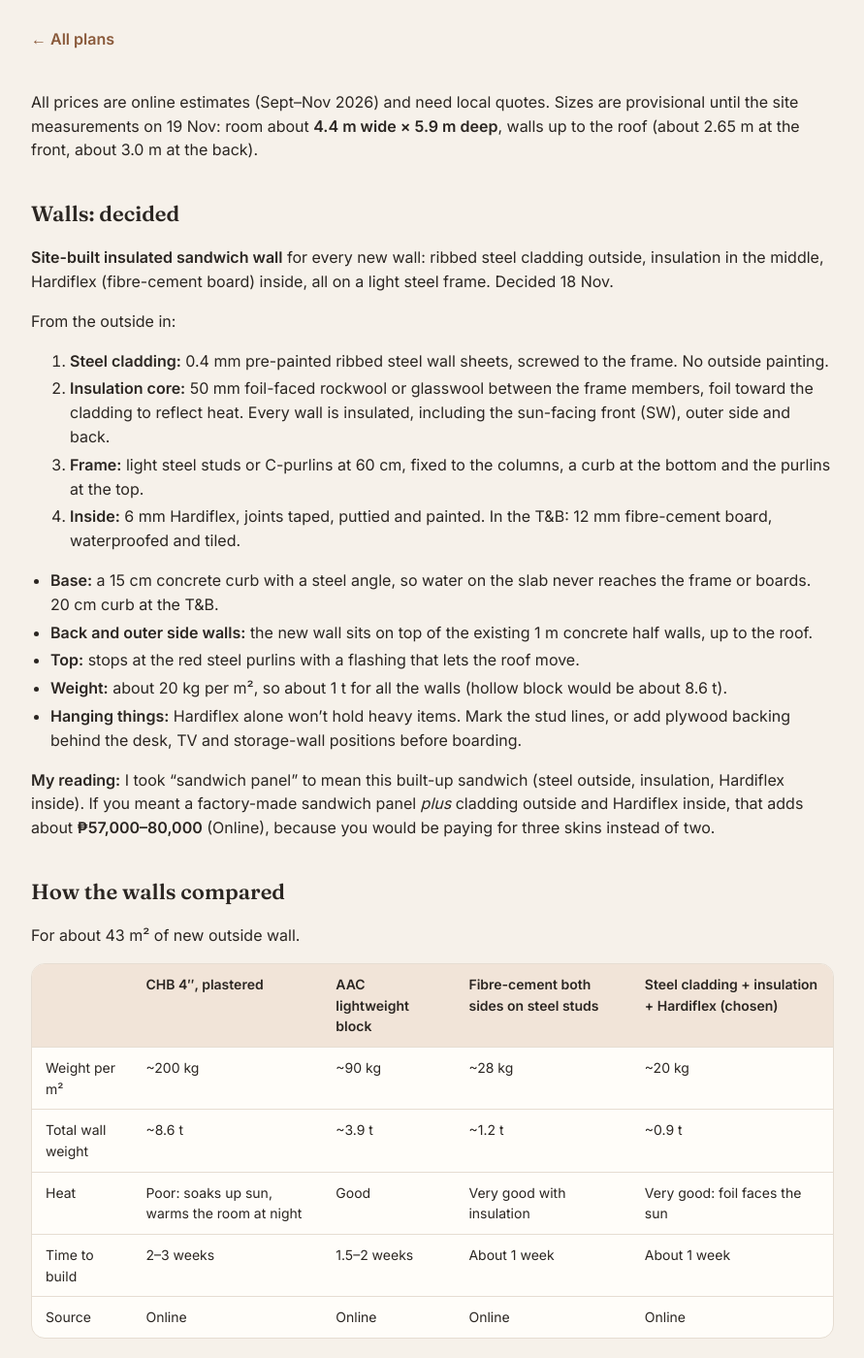
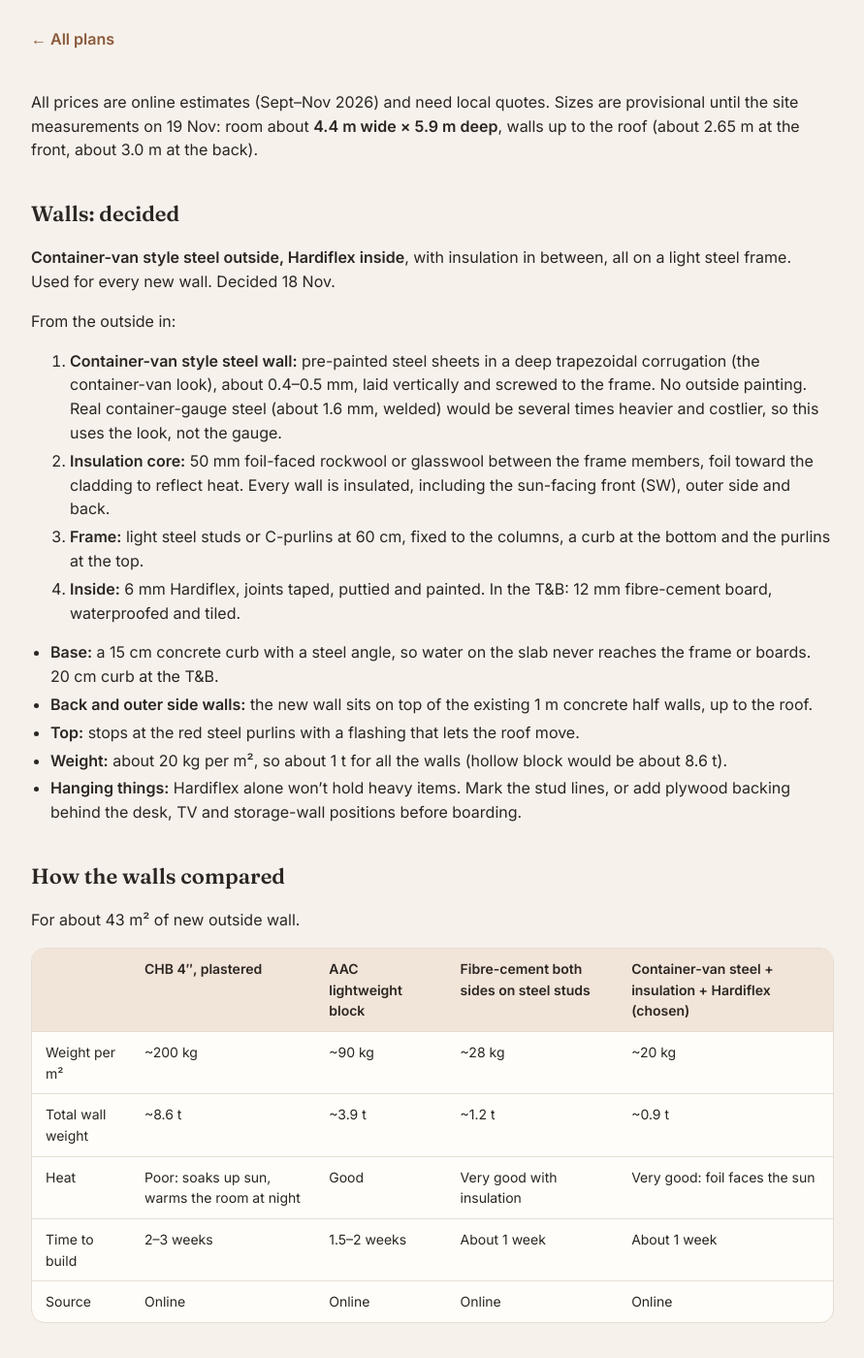
Before and after one commit to tatayotter/navarro-house, a Jekyll site: the page built from rooms/rooftop-room.md, in a window 1280 px wide and 1400 px high. Shown: the whole window at 97% size, without its empty margins (194-1085 px from the left). Built offline with Jekyll 4.4.1, drawn with Linux system fonts in a browser that asks for light colours; some of the changed text lies outside the part shown.

Commit message:
Rooftop room: container-van style steel outside, Hardiflex inside; drop panel add-on note
Co-Authored-By: Claude Opus 5.5 <noreply@anthropic.com>
Claude-Session: https://claude.ai/code/session_01RUWgCRJLVxxppr6mnyKY9C

```diff
--- a/index.html
+++ b/index.html
@@ -131,7 +131,7 @@ footer a{color:var(--accent);font-weight:500}
   <p class="sub">What's done, what's next.</p>
   <div class="status">
     <div class="st"><span class="pill p-work">Building soon</span><div><b>Steel stair to the rooftop</b><span class="d">Final design done. Steel bought, welder hired.</span></div></div>
-    <a class="st" href="rooms/rooftop-room.html"><span class="pill p-wait">Draft</span><div><b>Rooftop room</b><span class="d">Room with its own T&amp;B, queen bed and window AC. Walls: steel cladding outside, insulation, Hardiflex inside. About ₱205k–345k (online estimate). Final site measurements coming.</span></div><span class="arrow">›</span></a>
+    <a class="st" href="rooms/rooftop-room.html"><span class="pill p-wait">Draft</span><div><b>Rooftop room</b><span class="d">Room with its own T&amp;B, queen bed and window AC. Walls: container-van style steel outside, insulation, Hardiflex inside. About ₱205k–345k (online estimate). Final site measurements coming.</span></div><span class="arrow">›</span></a>
     <div class="st"><span class="pill p-wait">Measuring</span><div><b>Front gate</b><span class="d">Roll-up car shutter plus a small door. Waiting on final measurements.</span></div></div>
     <a class="st" href="house/electrical-materials.html"><span class="pill p-wait">For checking</span><div><b>Electrical wiring</b><span class="d">Whole-house plan drafted: 20 ceiling lights, 32 outlets, 12 smart switch plates. Materials about ₱113k to ₱179k (online estimate). The electrician will check it.</span></div><span class="arrow">›</span></a>
     <a class="st" href="house/plumbing-materials.html"><span class="pill p-wait">Draft</span><div><b>Plumbing</b><span class="d">Decided: our own new septic tank under the car bay (the old one is shared with the neighbours). Water tank and booster pump. Materials about ₱86k–130k (online estimate).</span></div><span class="arrow">›</span></a>
--- a/rooms/rooftop-room.md
+++ b/rooms/rooftop-room.md
@@ -4,18 +4,18 @@ status: Draft
 cost: "₱205k–345k"
 price_source: online
 updated: 18 Nov 2026
-summary: The closed room on the rooftop under the existing shed roof, with its own T&B, a queen bed, a desk and a window aircon. Walls are a site-built insulated sandwich: steel cladding outside, Hardiflex inside. This page costs the walls, floor, ceiling, doors and windows, and T&B finishes.
+summary: The closed room on the rooftop under the existing shed roof, with its own T&B, a queen bed, a desk and a window aircon. Walls: container-van style steel outside, insulation, Hardiflex inside. This page costs the walls, floor, ceiling, doors and windows, and T&B finishes.
 ---
 
 All prices are online estimates (Sept–Nov 2026) and need local quotes. Sizes are provisional until the site measurements on 19 Nov: room about **4.4 m wide × 5.9 m deep**, walls up to the roof (about 2.65 m at the front, about 3.0 m at the back).
 
 ## Walls: decided
 
-**Site-built insulated sandwich wall** for every new wall: ribbed steel cladding outside, insulation in the middle, Hardiflex (fibre-cement board) inside, all on a light steel frame. Decided 18 Nov.
+**Container-van style steel outside, Hardiflex inside**, with insulation in between, all on a light steel frame. Used for every new wall. Decided 18 Nov.
 
 From the outside in:
 
-1. **Steel cladding:** 0.4 mm pre-painted ribbed steel wall sheets, screwed to the frame. No outside painting.
+1. **Container-van style steel wall:** pre-painted steel sheets in a deep trapezoidal corrugation (the container-van look), about 0.4–0.5 mm, laid vertically and screwed to the frame. No outside painting. Real container-gauge steel (about 1.6 mm, welded) would be several times heavier and costlier, so this uses the look, not the gauge.
 2. **Insulation core:** 50 mm foil-faced rockwool or glasswool between the frame members, foil toward the cladding to reflect heat. Every wall is insulated, including the sun-facing front (SW), outer side and back.
 3. **Frame:** light steel studs or C-purlins at 60 cm, fixed to the columns, a curb at the bottom and the purlins at the top.
 4. **Inside:** 6 mm Hardiflex, joints taped, puttied and painted. In the T&B: 12 mm fibre-cement board, waterproofed and tiled.
@@ -26,13 +26,11 @@ From the outside in:
 - **Weight:** about 20 kg per m², so about 1 t for all the walls (hollow block would be about 8.6 t).
 - **Hanging things:** Hardiflex alone won't hold heavy items. Mark the stud lines, or add plywood backing behind the desk, TV and storage-wall positions before boarding.
 
-**My reading:** I took "sandwich panel" to mean this built-up sandwich (steel outside, insulation, Hardiflex inside). If you meant a factory-made sandwich panel *plus* cladding outside and Hardiflex inside, that adds about **₱57,000–80,000** (Online), because you would be paying for three skins instead of two.
-
 ## How the walls compared
 
 For about 43 m² of new outside wall.
 
-| | CHB 4″, plastered | AAC lightweight block | Fibre-cement both sides on steel studs | Steel cladding + insulation + Hardiflex (chosen) |
+| | CHB 4″, plastered | AAC lightweight block | Fibre-cement both sides on steel studs | Container-van steel + insulation + Hardiflex (chosen) |
 |---|---|---|---|---|
 | Weight per m² | ~200 kg | ~90 kg | ~28 kg | ~20 kg |
 | Total wall weight | ~8.6 t | ~3.9 t | ~1.2 t | ~0.9 t |
@@ -44,7 +42,7 @@ For about 43 m² of new outside wall.
 
 | Section | Low (₱) | High (₱) | Source |
 |---|---|---|---|
-| Walls: frame, cladding, insulation, Hardiflex, curb, T&B partitions, paint | 84,410 | 131,260 | Online |
+| Walls: frame, container-van steel, insulation, Hardiflex, curb, T&B partitions, paint | 84,410 | 131,260 | Online |
 | Floor (porcelain tiles) | 16,500 | 28,700 | Online |
 | Ceiling with vents | 21,000 | 33,000 | Online |
 | Doors and windows | 34,500 | 62,000 | Online |
@@ -59,7 +57,7 @@ For about 43 m² of new outside wall.
 | Item | Qty | Low (₱) | High (₱) | Source |
 |---|---|---|---|---|
 | Light steel frame (studs or C-purlins at 60 cm), angles, frames around openings | 43 m² | 10,750 | 17,200 | Online |
-| Ribbed pre-painted steel wall cladding 0.4 mm (with laps and waste) | 49 m² | 17,150 | 26,950 | Online |
+| Container-van style corrugated steel sheet, pre-painted, 0.4–0.5 mm (with laps and waste) | 49 m² | 17,150 | 26,950 | Online |
 | Breathable wrap behind the cladding | 43 m² | 2,150 | 3,870 | Online |
 | Insulation 50 mm, foil-faced rockwool or glasswool | 43 m² | 5,160 | 9,460 | Online |
 | Hardiflex 6 mm inside (with waste) | 47 m² | 8,750 | 11,830 | Online |
@@ -140,7 +138,7 @@ The walls attaching to the roof columns is already approved. Please check these
 ## To measure on 19 Nov
 
 - Room front wall to back wall, and inside width.
-- Roof height at the front and back of the room (sets cladding lengths).
+- Roof height at the front and back of the room (sets the steel sheet lengths).
 - Slab slope: how much the floor drops from back to front (sets tile vs SPC).
 - Where the roof drains are, and whether any fall inside the room.
 
@@ -148,7 +146,7 @@ The walls attaching to the roof columns is already approved. Please check these
 
 1. Engineer check, then pour the curbs and the T&B floor.
 2. Plumbing rough-in and waterproofing; flood test.
-3. Steel frame and cladding outside, trims and opening frames.
+3. Steel frame and container-van steel outside, trims and opening frames.
 4. Wiring and boxes inside the frame, insulation, backing boards, then Hardiflex.
 5. Doors, windows, aircon frame; ceiling and vents.
 6. Tiles (T&B, then room floor), inside paint, fixtures.
```
Also changed, not shown: README.md.
